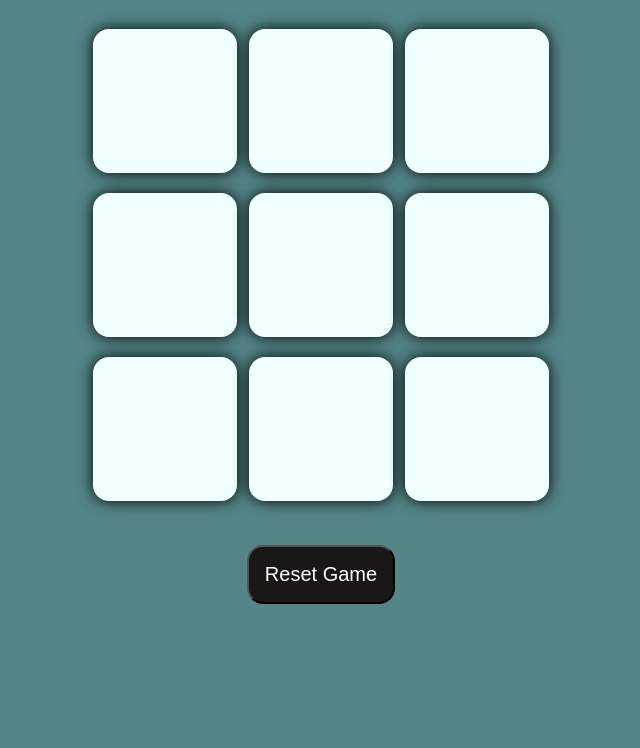
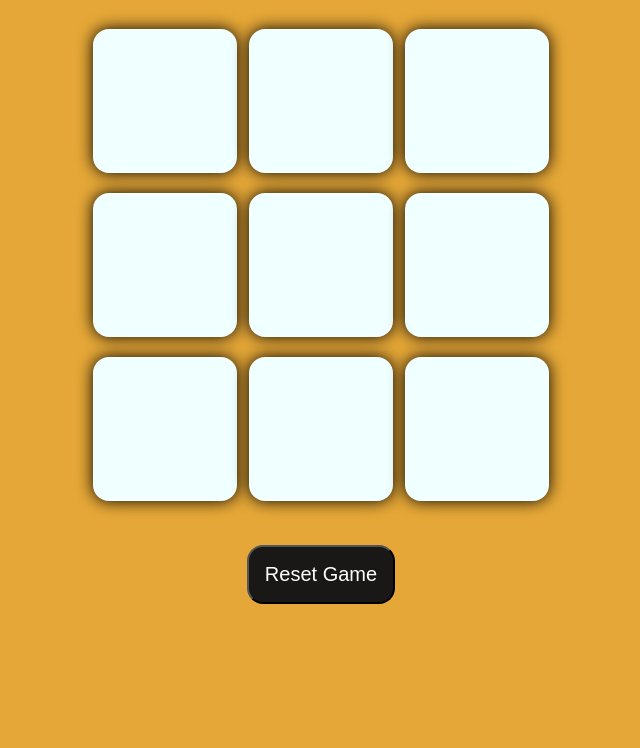
Before and after one commit to DaniyalAhmedOffical/TIC_TAC_JS_APP, a plain HTML site: page index.html in a window 1280 px wide. Shown: the part 52-800 px from the top of the page, without its empty margins (319-959 px from the left). Drawn offline with Linux system fonts and the light colour scheme.

Commit message:
Color Change

```diff
--- a/style.css
+++ b/style.css
@@ -6,7 +6,7 @@
 
 
 body{
-    background-color: #548687;
+    background-color: #E5A737;
     text-align: center;
 }
 
@@ -41,7 +41,7 @@ body{
     border: none;
     box-shadow: 0 0 1rem rgba(0, 0, 0, 1);
     font-size: 8vmin;
-    color: rgb(94, 45, 52);
+    color: #6F183A;
     background-color: azure;
 
 }
```
